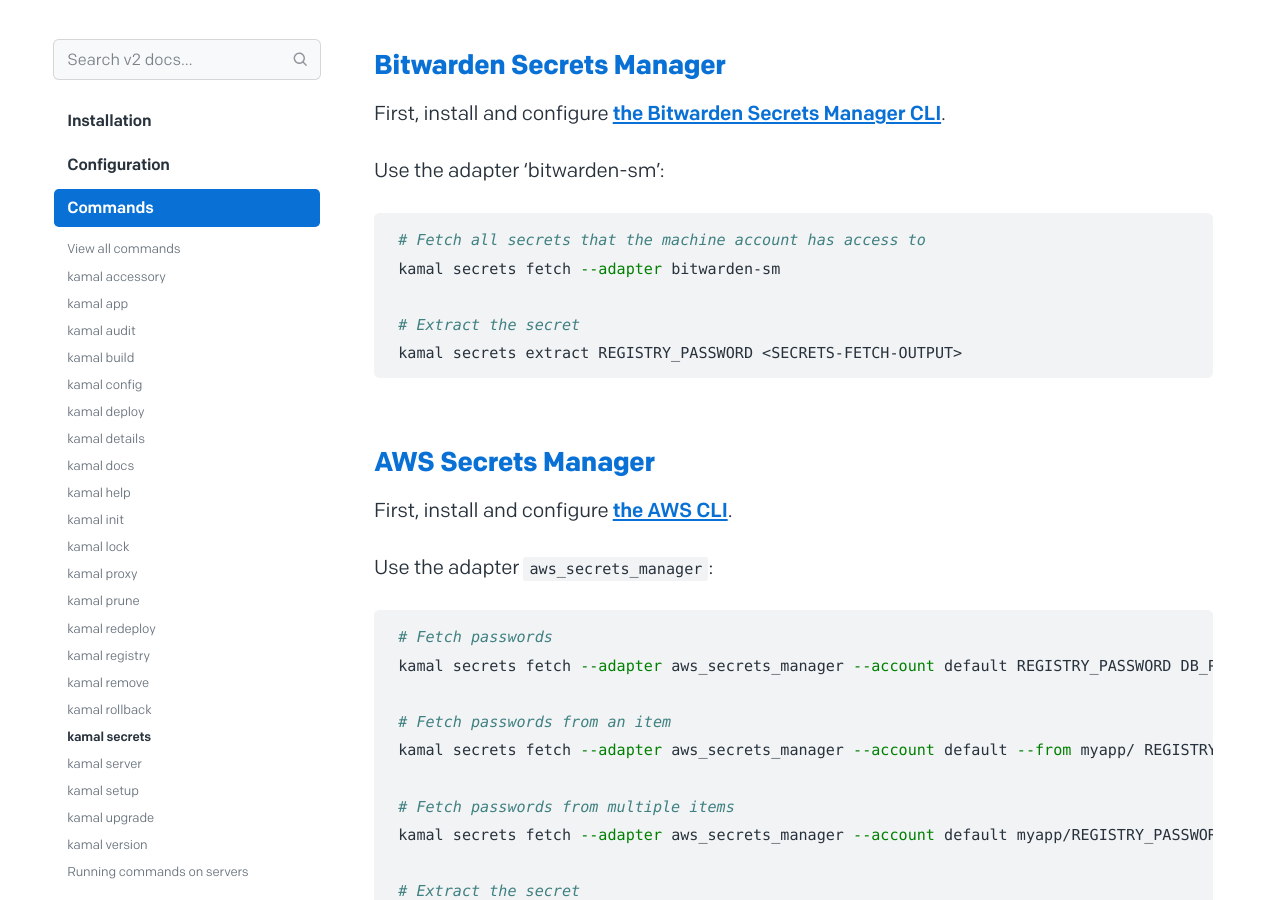
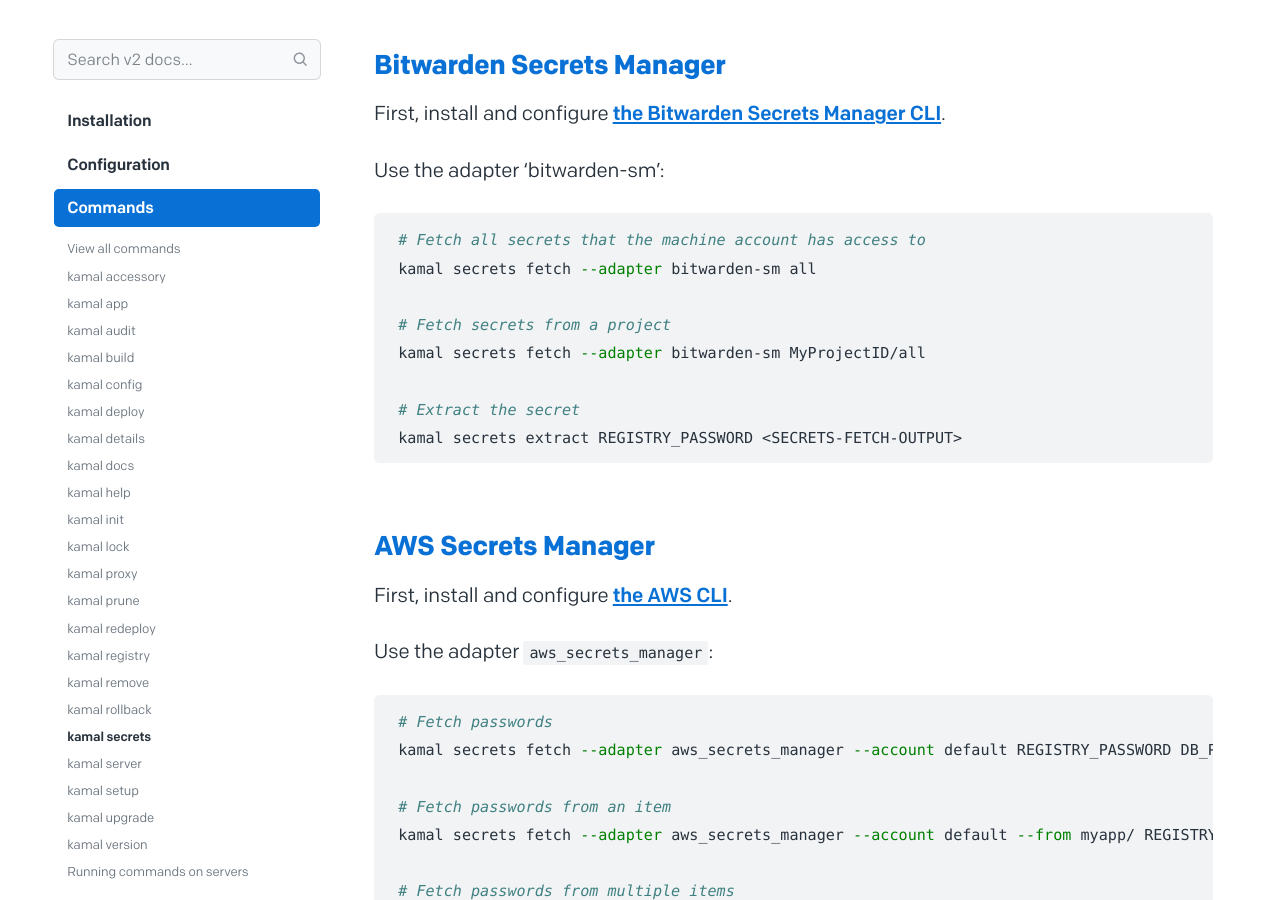
Before and after one commit to basecamp/kamal-site, a Jekyll site: the page built from docs/commands/secrets.md, in a window 1280 px wide and 900 px high, scrolled down 2805 px. Built offline with Jekyll 4.4.1, drawn with Linux system fonts in a browser that asks for light colours.

Commit message:
fix bws fetch secrets command

````diff
--- a/docs/commands/secrets.md
+++ b/docs/commands/secrets.md
@@ -103,7 +103,10 @@ Use the adapter 'bitwarden-sm':
 
 ```bash
 # Fetch all secrets that the machine account has access to
-kamal secrets fetch --adapter bitwarden-sm
+kamal secrets fetch --adapter bitwarden-sm all
+
+# Fetch secrets from a project
+kamal secrets fetch --adapter bitwarden-sm MyProjectID/all
 
 # Extract the secret
 kamal secrets extract REGISTRY_PASSWORD <SECRETS-FETCH-OUTPUT>
````
